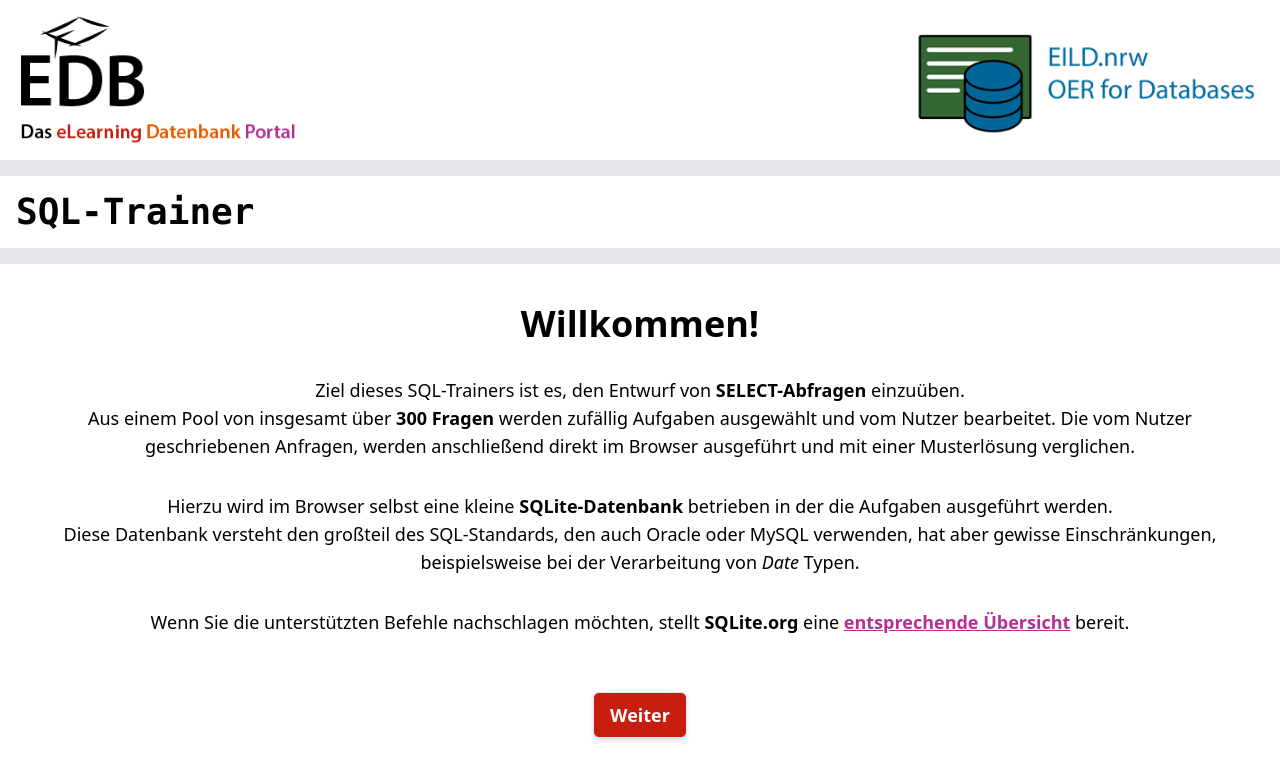
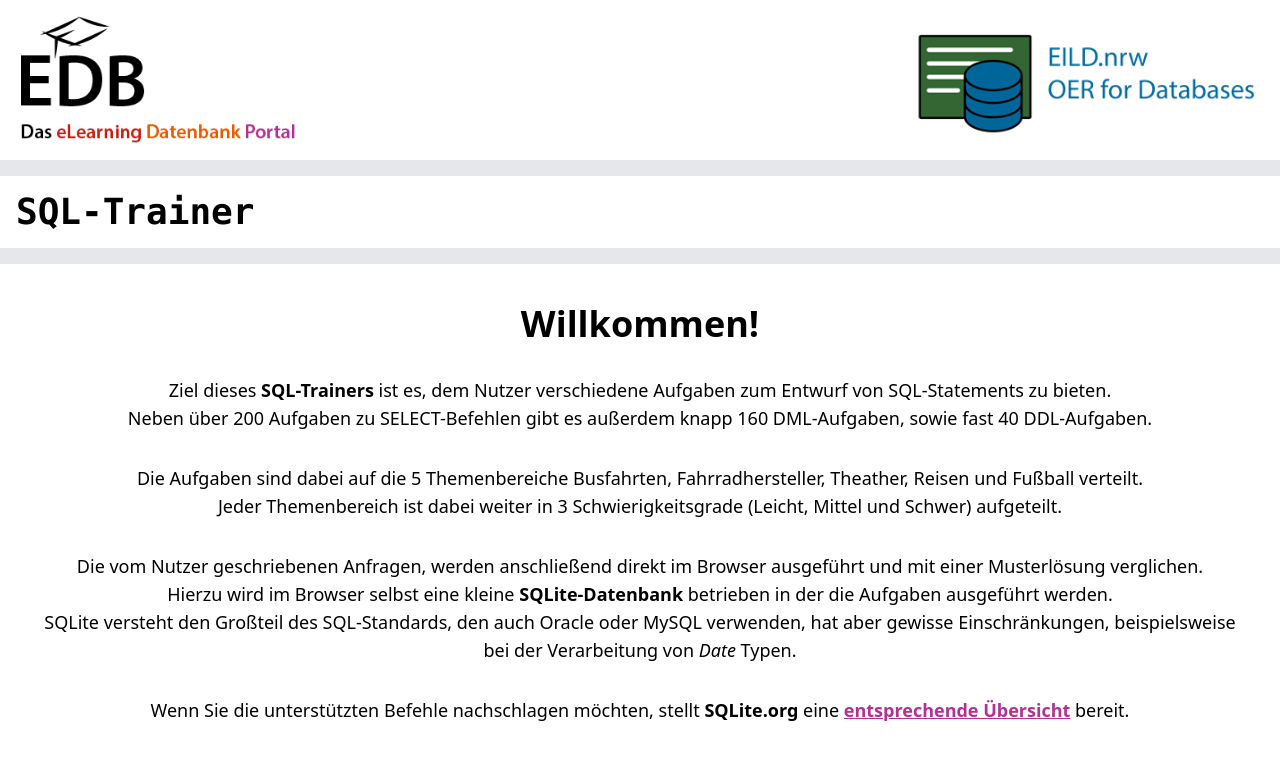
Before and after one commit to EILD-nrw/sql-trainer, a React (Create React App) app: page /#/ in a window 1280 px wide. Shown: the top 778 px of the page. Built offline with nearby package versions, Linux system fonts and the light colour scheme.

Commit message:
Home-Seite an DML und DDL angepasst

```diff
--- a/src/Components/Pages/Home.tsx
+++ b/src/Components/Pages/Home.tsx
@@ -1,23 +1,42 @@
 import { Link } from 'react-router-dom'
 import PrimaryButton from '../UI/PrimaryButton'
 
-export default function Home () {
+export default function Home() {
   return (
     <div className="flex flex-col items-center space-y-8 p-4">
       <h1 className="text-4xl font-bold">Willkommen!</h1>
       <p className="text-lg text-center">
-        Ziel dieses SQL-Trainers ist es, den Entwurf von <b>SELECT-Abfragen</b> einzuüben.
-        <br/>
-        Aus einem Pool von insgesamt über <b>300 Fragen</b> werden zufällig Aufgaben ausgewählt und vom Nutzer bearbeitet.
-        Die vom Nutzer geschriebenen Anfragen, werden anschließend direkt im Browser ausgeführt und mit einer Musterlösung verglichen.
+        Ziel dieses <b>SQL-Trainers</b> ist es, dem Nutzer verschiedene Aufgaben
+        zum Entwurf von SQL-Statements zu bieten.
+        <br />
+        Neben über 200 Aufgaben zu SELECT-Befehlen gibt es außerdem knapp 160
+        DML-Aufgaben, sowie fast 40 DDL-Aufgaben.
       </p>
       <p className="text-lg text-center">
-        Hierzu wird im Browser selbst eine kleine <b>SQLite-Datenbank</b> betrieben in der die Aufgaben ausgeführt werden.
-        <br/>
-        Diese Datenbank versteht den großteil des SQL-Standards, den auch Oracle oder MySQL verwenden, hat aber gewisse Einschränkungen, beispielsweise bei der Verarbeitung von <i>Date</i> Typen.
+        Die Aufgaben sind dabei auf die 5 Themenbereiche Busfahrten,
+        Fahrradhersteller, Theather, Reisen und Fußball verteilt.
+        <br />
+        Jeder Themenbereich ist dabei weiter in 3 Schwierigkeitsgrade (Leicht,
+        Mittel und Schwer) aufgeteilt.
+      </p>
+      <p className="text-lg text-center">
+        Die vom Nutzer geschriebenen Anfragen, werden anschließend direkt im
+        Browser ausgeführt und mit einer Musterlösung verglichen.
+        <br />
+        Hierzu wird im Browser selbst eine kleine <b>SQLite-Datenbank</b>{' '}
+        betrieben in der die Aufgaben ausgeführt werden.
+        <br />
+        SQLite versteht den Großteil des SQL-Standards, den auch Oracle oder
+        MySQL verwenden, hat aber gewisse Einschränkungen, beispielsweise bei
+        der Verarbeitung von <i>Date</i> Typen.
       </p>
       <p className="text-lg text-center pb-6">
-        Wenn Sie die unterstützten Befehle nachschlagen möchten, stellt <b>SQLite.org</b> eine <b><a href="https://www.sqlite.org/lang.html">entsprechende Übersicht</a></b> bereit.
+        Wenn Sie die unterstützten Befehle nachschlagen möchten, stellt{' '}
+        <b>SQLite.org</b> eine{' '}
+        <b>
+          <a href="https://www.sqlite.org/lang.html">entsprechende Übersicht</a>
+        </b>{' '}
+        bereit.
       </p>
 
       <Link to="/sqltrainer/selection">
```
